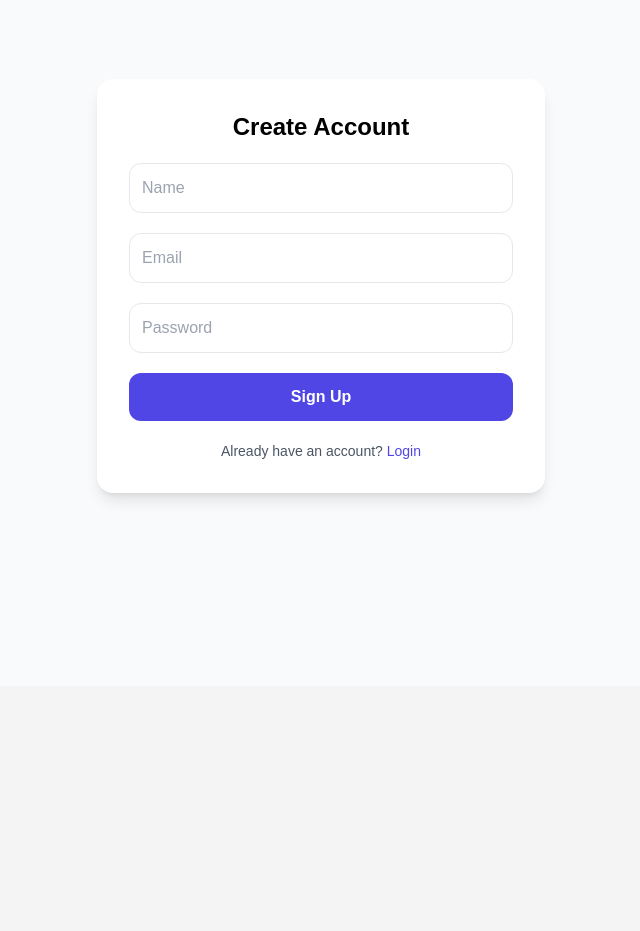
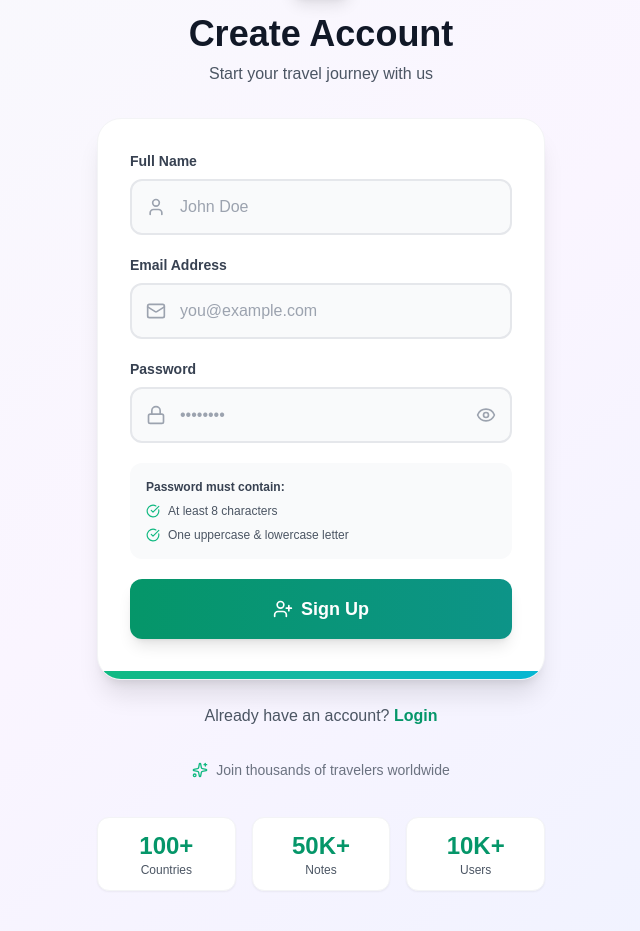
Before and after one commit to Rohit273848/travel-notes-app, a React app in the folder frontend/: page /signup in a window 1280 px wide. Shown: the part 183-1114 px from the top of the page, without its empty margins (319-959 px from the left). Before the commit the page ends 869 px from the top, so only its background shows below. Built offline with nearby package versions, Linux system fonts and the light colour scheme; the HTML template or start-up script is replaced by a standard one.

Commit message:
created new singup page

```diff
--- a/frontend/src/pages/Signup.jsx
+++ b/frontend/src/pages/Signup.jsx
@@ -1,12 +1,15 @@
 import { useState } from "react";
-import { useNavigate, Link } from "react-router-dom";
+import { useNavigate } from "react-router-dom";
+
+import { User, Mail, Lock, UserPlus, Loader2, Eye, EyeOff, Sparkles, CheckCircle } from "lucide-react";
 
 const Signup = () => {
     const [name, setName] = useState("");
+    const navigate = useNavigate();
     const [email, setEmail] = useState("");
     const [password, setPassword] = useState("");
     const [loading, setLoading] = useState(false);
-  const navigate = useNavigate();
+    const [showPassword, setShowPassword] = useState(false);
 
     const handleSubmit = async (e) => {
         e.preventDefault();
@@ -42,55 +45,166 @@ const Signup = () => {
     };
 
     return (
-    <div className="min-h-screen flex items-center justify-center bg-slate-50 px-4">
-      <form
-        onSubmit={handleSubmit}
-        className="bg-white p-8 rounded-2xl shadow-lg w-full max-w-md space-y-5"
-      >
-        <h2 className="text-2xl font-bold text-center">Create Account</h2>
+        <div className="min-h-screen bg-gradient-to-br from-slate-50 via-purple-50 to-indigo-50 flex items-center justify-center px-4 py-12">
+            <div className="w-full max-w-md">
 
+                {/* Header Section */}
+                <div className="text-center mb-8">
+                    <div className="inline-flex items-center justify-center w-16 h-16 bg-gradient-to-br from-emerald-600 to-teal-600 rounded-2xl shadow-lg mb-4">
+                        <UserPlus className="w-8 h-8 text-white" />
+                    </div>
+                    <h1 className="text-4xl font-bold text-gray-900 mb-2">Create Account</h1>
+                    <p className="text-gray-600">Start your travel journey with us</p>
+                </div>
+
+                {/* Signup Form Card */}
+                <div className="bg-white rounded-3xl shadow-xl border border-gray-100 overflow-hidden">
+                    <div className="p-8">
+                        <form onSubmit={handleSubmit} className="space-y-5">
+
+                            {/* Name Input */}
+                            <div>
+                                <label className="block text-sm font-semibold text-gray-700 mb-2">
+                                    Full Name
+                                </label>
+                                <div className="relative">
+                                    <div className="absolute left-4 top-1/2 -translate-y-1/2 text-gray-400">
+                                        <User className="w-5 h-5" />
+                                    </div>
                                     <input
                                         type="text"
-          placeholder="Name"
+                                        placeholder="John Doe"
                                         value={name}
                                         onChange={(e) => setName(e.target.value)}
                                         required
-          className="w-full p-3 border rounded-xl"
+                                        className="w-full pl-12 pr-4 py-3.5 bg-gray-50 border-2 border-gray-200 rounded-xl text-gray-900 placeholder-gray-400 transition-all duration-200 focus:outline-none focus:bg-white focus:border-emerald-500 focus:ring-4 focus:ring-emerald-100"
                                     />
+                                </div>
+                            </div>
 
+                            {/* Email Input */}
+                            <div>
+                                <label className="block text-sm font-semibold text-gray-700 mb-2">
+                                    Email Address
+                                </label>
+                                <div className="relative">
+                                    <div className="absolute left-4 top-1/2 -translate-y-1/2 text-gray-400">
+                                        <Mail className="w-5 h-5" />
+                                    </div>
                                     <input
                                         type="email"
-          placeholder="Email"
+                                        placeholder="you@example.com"
                                         value={email}
                                         onChange={(e) => setEmail(e.target.value)}
                                         required
-          className="w-full p-3 border rounded-xl"
+                                        className="w-full pl-12 pr-4 py-3.5 bg-gray-50 border-2 border-gray-200 rounded-xl text-gray-900 placeholder-gray-400 transition-all duration-200 focus:outline-none focus:bg-white focus:border-emerald-500 focus:ring-4 focus:ring-emerald-100"
                                     />
+                                </div>
+                            </div>
 
+                            {/* Password Input */}
+                            <div>
+                                <label className="block text-sm font-semibold text-gray-700 mb-2">
+                                    Password
+                                </label>
+                                <div className="relative">
+                                    <div className="absolute left-4 top-1/2 -translate-y-1/2 text-gray-400">
+                                        <Lock className="w-5 h-5" />
+                                    </div>
                                     <input
-          type="password"
-          placeholder="Password"
+                                        type={showPassword ? "text" : "password"}
+                                        placeholder="••••••••"
                                         value={password}
                                         onChange={(e) => setPassword(e.target.value)}
                                         required
-          className="w-full p-3 border rounded-xl"
+                                        className="w-full pl-12 pr-12 py-3.5 bg-gray-50 border-2 border-gray-200 rounded-xl text-gray-900 placeholder-gray-400 transition-all duration-200 focus:outline-none focus:bg-white focus:border-emerald-500 focus:ring-4 focus:ring-emerald-100"
                                     />
+                                    <button
+                                        type="button"
+                                        onClick={() => setShowPassword(!showPassword)}
+                                        className="absolute right-4 top-1/2 -translate-y-1/2 text-gray-400 hover:text-gray-600 transition-colors duration-200"
+                                    >
+                                        {showPassword ? <EyeOff className="w-5 h-5" /> : <Eye className="w-5 h-5" />}
+                                    </button>
+                                </div>
+                            </div>
 
+                            {/* Password Requirements */}
+                            <div className="bg-gray-50 rounded-xl p-4 space-y-2">
+                                <p className="text-xs font-semibold text-gray-700 mb-2">Password must contain:</p>
+                                <div className="flex items-center gap-2 text-xs text-gray-600">
+                                    <CheckCircle className="w-3.5 h-3.5 text-emerald-500" />
+                                    At least 8 characters
+                                </div>
+                                <div className="flex items-center gap-2 text-xs text-gray-600">
+                                    <CheckCircle className="w-3.5 h-3.5 text-emerald-500" />
+                                    One uppercase & lowercase letter
+                                </div>
+                            </div>
+
+                            {/* Submit Button */}
                             <button
                                 type="submit"
                                 disabled={loading}
-          className="w-full bg-indigo-600 text-white py-3 rounded-xl font-semibold"
+                                className="w-full bg-gradient-to-r from-emerald-600 to-teal-600 text-white py-4 rounded-xl font-semibold text-lg shadow-lg hover:shadow-xl hover:from-emerald-700 hover:to-teal-700 transform hover:-translate-y-0.5 transition-all duration-200 disabled:opacity-50 disabled:cursor-not-allowed disabled:transform-none flex items-center justify-center gap-2"
                             >
-          {loading ? "Creating account..." : "Sign Up"}
+                                {loading ? (
+                                    <>
+                                        <Loader2 className="w-5 h-5 animate-spin" />
+                                        Creating account...
+                                    </>
+                                ) : (
+                                    <>
+                                        <UserPlus className="w-5 h-5" />
+                                        Sign Up
+                                    </>
+                                )}
+                            </button>
+                        </form>
+                    </div>
+
+                    {/* Bottom Accent */}
+                    <div className="h-2 bg-gradient-to-r from-emerald-500 via-teal-500 to-cyan-500"></div>
+                </div>
+
+                {/* Login Link */}
+                <div className="mt-6 text-center">
+                    <p className="text-gray-600">
+                        Already have an account?{" "}
+                        <button
+                            onClick={() => navigate("/login")}
+                            className="font-semibold text-emerald-600 hover:text-emerald-700 transition-colors duration-200"
+                        >
+                            Login
                         </button>
 
-        <p className="text-sm text-center text-gray-600">
-          Already have an account?{" "}
-          <Link to="/login" className="text-indigo-600 font-medium">
-            Login
-          </Link>
                     </p>
-      </form>
+                </div>
+
+                {/* Additional Info */}
+                <div className="mt-8 text-center">
+                    <div className="inline-flex items-center gap-2 text-sm text-gray-500">
+                        <Sparkles className="w-4 h-4 text-emerald-500" />
+                        <span>Join thousands of travelers worldwide</span>
+                    </div>
+                </div>
+
+                {/* Features */}
+                <div className="mt-8 grid grid-cols-3 gap-4 text-center">
+                    <div className="p-3 bg-white rounded-xl shadow-sm border border-gray-100">
+                        <div className="text-2xl font-bold text-emerald-600">100+</div>
+                        <div className="text-xs text-gray-600">Countries</div>
+                    </div>
+                    <div className="p-3 bg-white rounded-xl shadow-sm border border-gray-100">
+                        <div className="text-2xl font-bold text-emerald-600">50K+</div>
+                        <div className="text-xs text-gray-600">Notes</div>
+                    </div>
+                    <div className="p-3 bg-white rounded-xl shadow-sm border border-gray-100">
+                        <div className="text-2xl font-bold text-emerald-600">10K+</div>
+                        <div className="text-xs text-gray-600">Users</div>
+                    </div>
+                </div>
+            </div>
         </div>
     );
 };
```
Lines whose indentation alone changed are shown as unchanged.
